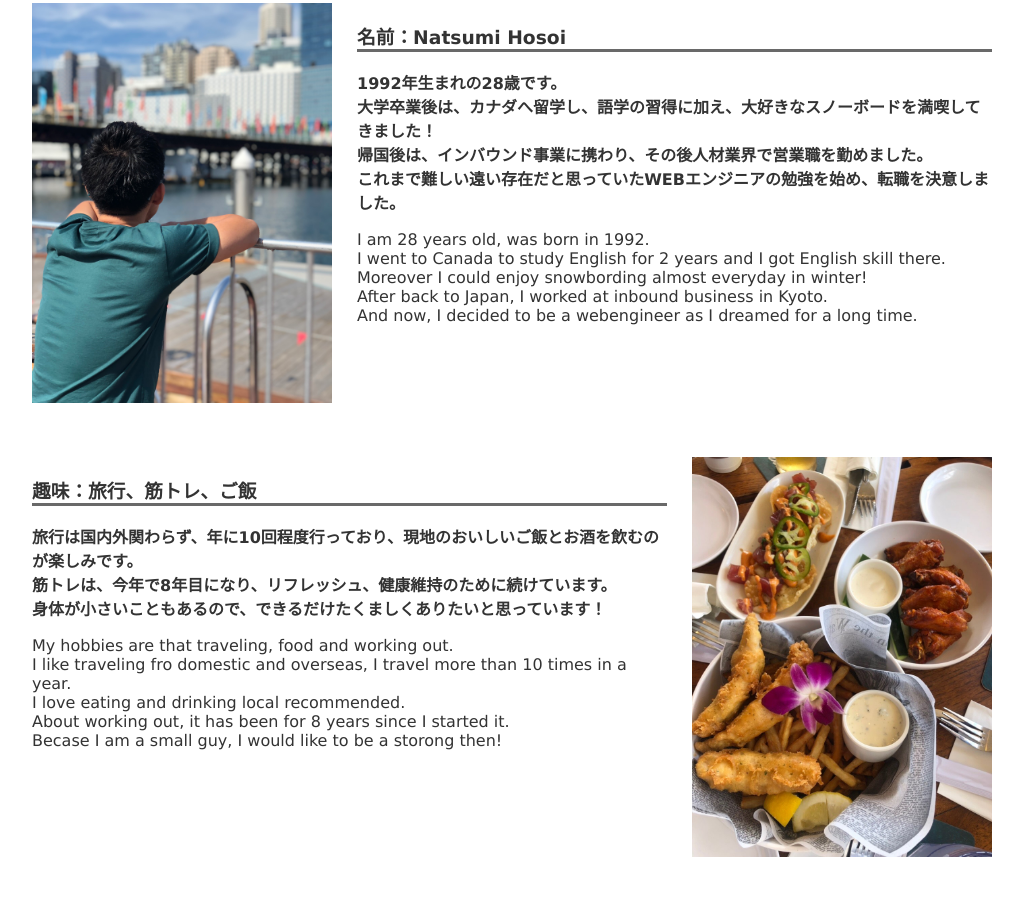
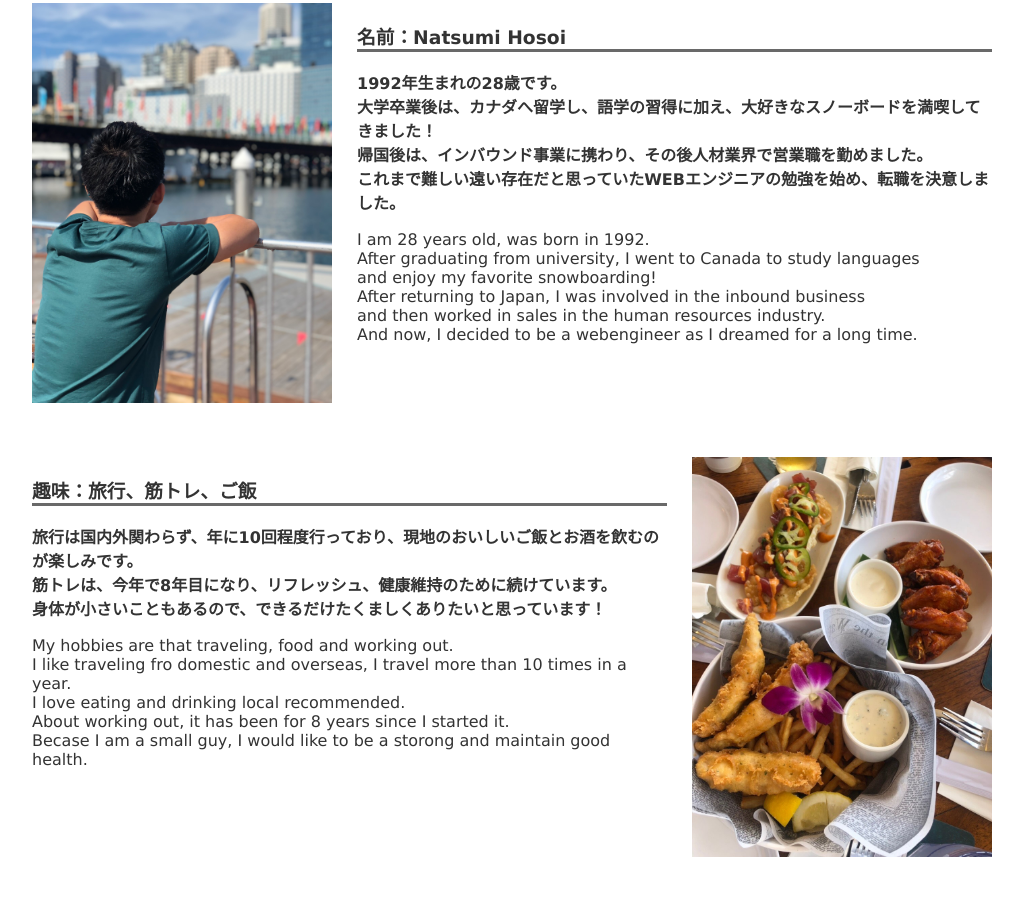
Before and after one commit to nate-p29/portfolio01, a plain HTML site: page index.html in a window 1280 px wide. Shown: the part 401-1300 px from the top of the page, without its empty margins (128-1151 px from the left). Drawn offline with Linux system fonts and the light colour scheme.

Commit message:
Update index.html

```diff
--- a/index.html
+++ b/index.html
@@ -70,9 +70,10 @@
                     帰国後は、インバウンド事業に携わり、その後人材業界で営業職を勤めました。<br>
                     これまで難しい遠い存在だと思っていたWEBエンジニアの勉強を始め、転職を決意しました。</strong></p>
                     <p>I am 28 years old, was born in 1992.<br>
-                        I went to Canada to study English for 2 years and I got English skill there. <br>
-                    Moreover I could enjoy snowbording almost everyday in winter!<br>
-                    After back to Japan, I worked at inbound business in Kyoto.<br>
+                        After graduating from university, I went to Canada to study languages<br>
+                        and enjoy my favorite snowboarding!<br>
+                        After returning to Japan, I was involved in the inbound business<br>
+                        and then worked in sales in the human resources industry.<br>
                 And now, I decided to be a webengineer as I dreamed for a long time.</p>
             </div>
             </div>
@@ -89,7 +90,7 @@
                     I like traveling fro domestic and overseas, I travel more than 10 times in a year.<br>
                     I love eating and drinking local recommended.<br>
                     About working out, it has been for 8 years since I started it.<br>
-                    Becase I am a small guy, I would like to be a storong then!
+                    Becase I am a small guy, I would like to be a storong and maintain good health.
                 </p>
 
 
@@ -137,9 +138,9 @@
                 <div class="contact-info">
                     <label>あなたの情報をご記入ください。<br>
                         Please inform your information<br>
-                        <input type="text" name ="information" placeholder="名前：First name"><br>
-                        <input type="text" name ="information" placeholder="姓：Last name"><br>
-                    <input type="email" name="information" placeholder="E-mail"></label>
+                        <input type="text" name ="Firstname" placeholder="名前：First name"><br>
+                        <input type="text" name ="Lastname" placeholder="姓：Last name"><br>
+                    <input type="email" name="E-mail" placeholder="E-mail"></label>
                 </div>
 
                 <div class="contact">
```
